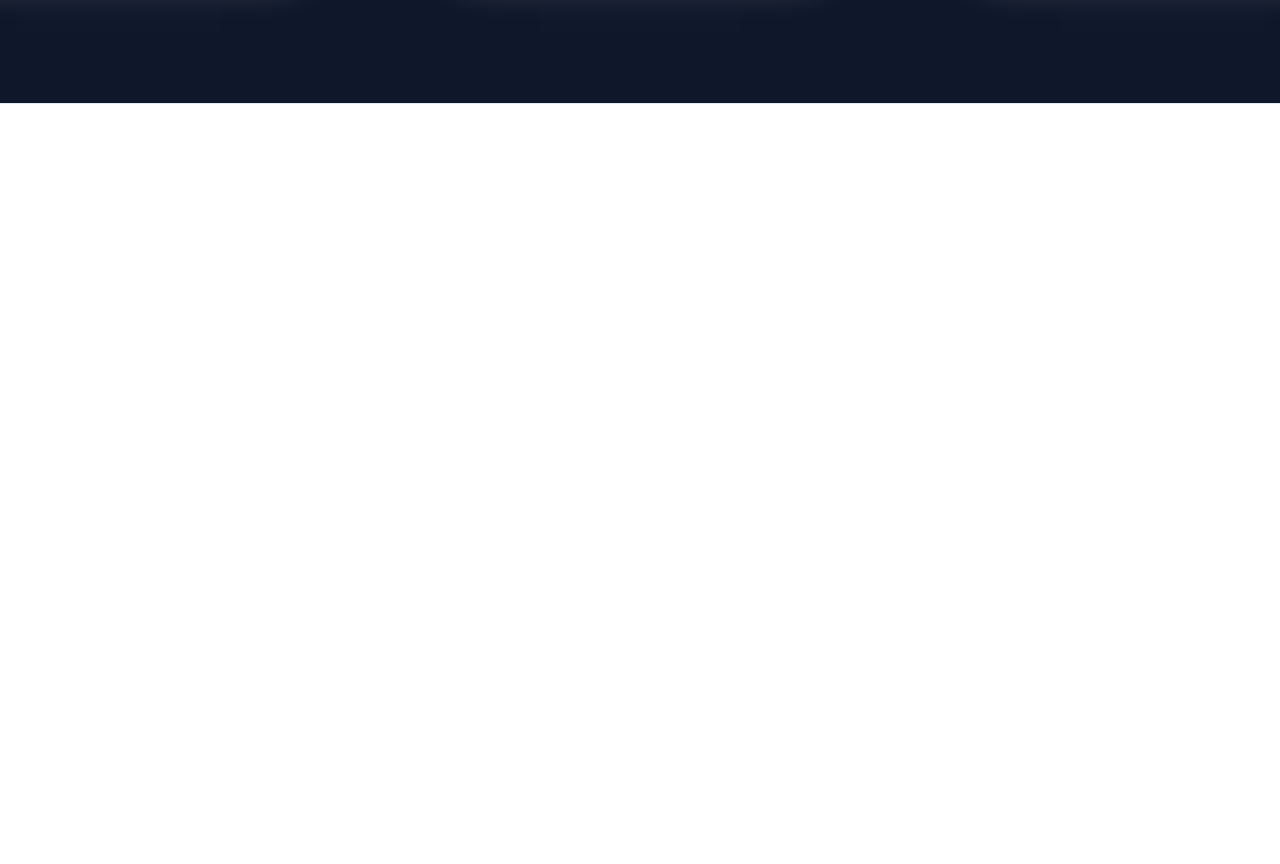
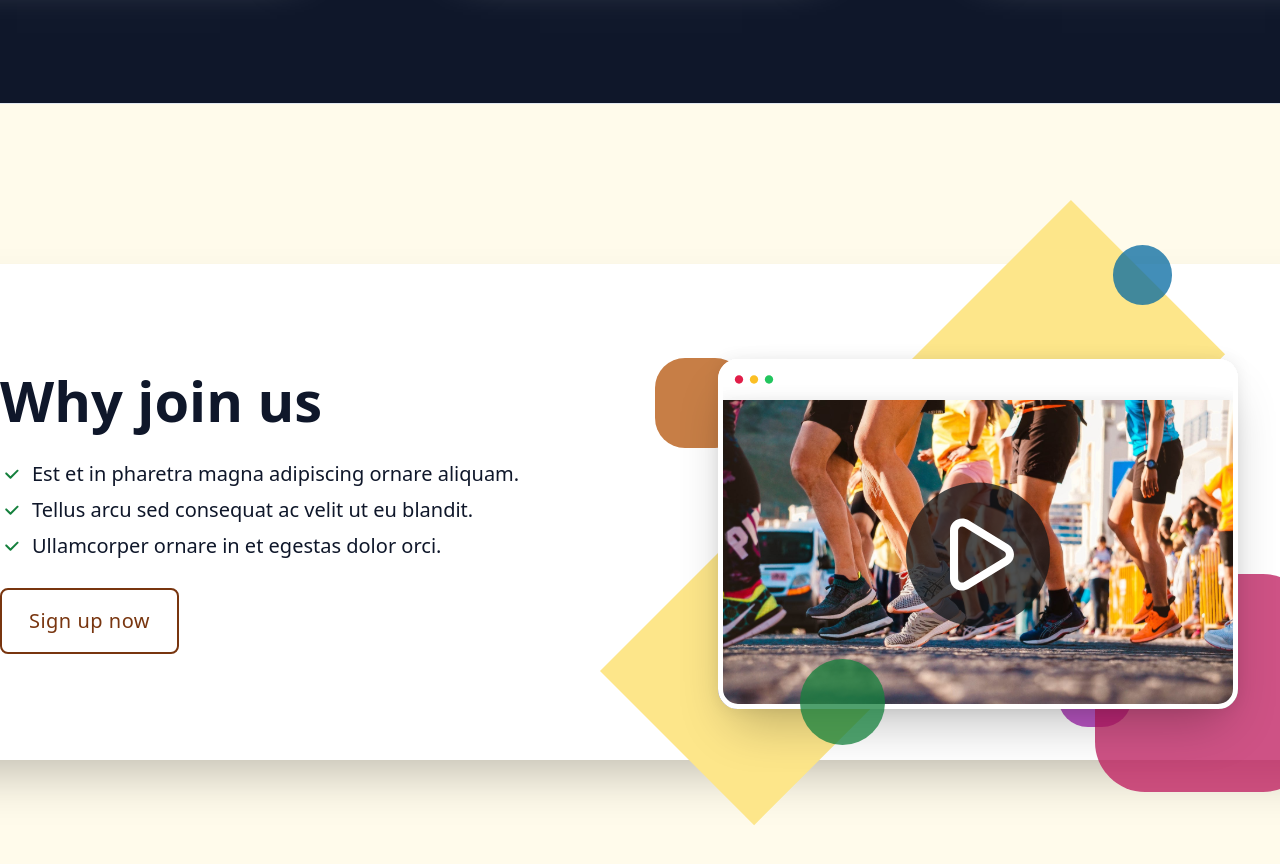
Before and after one commit to furkan-can/tailwindcss-design-challange, a React (Vite) app: page / in a window 1280 px wide. Shown: the part 1773-2637 px from the top of the page. Before the commit the page ends 1877 px from the top, so only its background shows below. Built offline with nearby package versions, Linux system fonts and the light colour scheme.

Commit message:
Added third section

```diff
--- a/src/App.jsx
+++ b/src/App.jsx
@@ -1,14 +1,16 @@
 import './App.css'
 import BestOfBestPage from './view/BestOfBestPage'
 import MainPage from './view/MainPage'
+import WhyJoinPage from './view/WhyJoinPage'
 
 
 function App() {
 
   return (
-    <div className='w-full h-full overflow-auto'>
+    <div className='w-full h-full overflow-auto bg-amber-50'>
       <MainPage />
-      <BestOfBestPage/>
+      <BestOfBestPage />
+      <WhyJoinPage />
     </div>
   )
 }
--- /dev/null
+++ b/src/components/DesktopScreen/DesktopScreen.jsx
@@ -0,0 +1,12 @@
+import video from "../../assets/video.svg"
+import IconComponent from "../IconsComponent/IconComponent ";
+const DesktopScreen = () => {
+    return (
+        <div className="relative h-full w-full">
+            <img className=" z-[1] relative select-none cursor-pointer" src={video} alt="Video" />
+            <IconComponent fill={"z-[2] absolute top-[315px] left-[120px]"} width={85} height={86} iconType={"rectangle28"}></IconComponent>
+        </div>
+    )
+};
+
+export default DesktopScreen;
--- a/src/components/IconsComponent/IconComponent .jsx
+++ b/src/components/IconsComponent/IconComponent .jsx
@@ -41,6 +41,17 @@ const IconComponent = ({ iconType, width, height, fill }) => {
           <svg width={width} height={height} viewBox="0 0 45 45" fill="currentColor" >
             <rect opacity="0.5" x="0.000671387" width="45" height="45" rx="20" fill="#A21CAF" />
           </svg>
+        </div>
+      );
+      break;
+
+    case 'rectangle28':
+      svgCode = (
+        <div className={fill}>
+          <svg width={width} height={height} viewBox="0 0 85 86" fill="currentColor" xmlns="http://www.w3.org/2000/svg">
+            <rect opacity="0.75" width="85" height="86" rx="42.5" fill="#15803D" />
+          </svg>
+
         </div>
       );
       break;
@@ -105,6 +116,39 @@ const IconComponent = ({ iconType, width, height, fill }) => {
       );
       break;
 
+    case 'deco-video':
+      svgCode = (
+        <div className={`${fill} h-[625.24px] relative`}>
+          <div className="Rectangle30 w-[666.28px] h-[217.93px] left-0 top-[471.13px] absolute origin-top-left -rotate-45 bg-amber-200" />
+          <div className="Rectangle29 w-[74px] h-[74px] left-[458px] top-[453.19px] absolute opacity-75 bg-fuchsia-700 rounded-[30px]" />
+          <div className="Rectangle27 w-[90px] h-[90px] left-[55px] top-[158.19px] absolute opacity-75 bg-amber-700 rounded-[30px]" />
+          <div className="Rectangle25 w-[59px] h-[60px] left-[513px] top-[45.19px] absolute opacity-75 bg-sky-700 rounded-[50px]" />
+          <div className="Rectangle26 w-[218px] h-[218px] left-[495px] top-[374.19px] absolute opacity-75 bg-pink-700 rounded-[50px]" />
+        </div>
+      );
+      break;
+
+    case 'icon-thick':
+      svgCode = (
+        <div className={`${fill} self-center`}>
+          <svg width={width} height={height} viewBox="0 0 24 24" fill="none" xmlns="http://www.w3.org/2000/svg">
+            <path d="M10.486 16.7299C10.3547 16.7302 10.2247 16.7045 10.1034 16.6544C9.98204 16.6043 9.87181 16.5307 9.77899 16.4379L5.53699 12.1949C5.44141 12.1027 5.36516 11.9924 5.31266 11.8705C5.26017 11.7485 5.23249 11.6173 5.23125 11.4845C5.23 11.3517 5.25521 11.22 5.3054 11.0971C5.3556 10.9742 5.42977 10.8625 5.52359 10.7685C5.61742 10.6746 5.72902 10.6002 5.85188 10.5499C5.97474 10.4995 6.1064 10.4741 6.23918 10.4752C6.37196 10.4762 6.50319 10.5037 6.62523 10.556C6.74727 10.6083 6.85767 10.6845 6.94999 10.7799L10.485 14.3149L16.85 7.95189C17.0375 7.76425 17.2919 7.65879 17.5571 7.65869C17.8224 7.6586 18.0768 7.76389 18.2645 7.95139C18.4521 8.1389 18.5576 8.39327 18.5577 8.65854C18.5578 8.92381 18.4525 9.17825 18.265 9.36589L11.193 16.4379C11.1002 16.5307 10.9899 16.6043 10.8686 16.6544C10.7473 16.7045 10.6173 16.7302 10.486 16.7299Z" fill="#15803D" />
+          </svg>
+
+        </div>
+      );
+      break;
+
+    case 'icon-circle':
+      svgCode = (
+        <div className={`${fill} self-center`}>
+          <svg width="10" height="11" viewBox="0 0 10 11" fill="none" xmlns="http://www.w3.org/2000/svg">
+            <path d="M5 9.69369C2.69875 9.69369 0.833328 7.82827 0.833328 5.52702C0.833328 3.22577 2.69875 1.36035 5 1.36035C7.30125 1.36035 9.16666 3.22577 9.16666 5.52702C9.16666 7.82827 7.30125 9.69369 5 9.69369Z" fill="currentColor" />
+          </svg>
+        </div>
+      );
+      break;
+
 
 
 
--- /dev/null
+++ b/src/components/ListItem/ListItem.jsx
@@ -0,0 +1,17 @@
+import PropTypes from "prop-types";
+import IconComponent from "../IconsComponent/IconComponent ";
+
+const ListItem = ({ text }) => {
+    return (
+        <div className="ListItemWith justify-center items-center gap-2 inline-flex">
+            <IconComponent iconType={"icon-thick"} fill={"relative"} width={24} height={24}></IconComponent>
+            <div className="Text text-slate-900 text-xl font-normal leading-9">{text}</div>
+        </div>
+    )
+};
+
+ListItem.propTypes = {
+    text: PropTypes.string
+};
+
+export default ListItem;
--- /dev/null
+++ b/src/components/WhyJoinUs/WhyJoinUs.jsx
@@ -0,0 +1,22 @@
+import ListItem from "../ListItem/ListItem";
+import Button from "../Button/Button";
+const WhyJoinUs = () => {
+    return (
+        <div className="Col flex-col justify-start items-start gap-6 inline-flex">
+            <div className="SectionText h-[62px] flex-col justify-start items-start gap-6 flex">
+                <div className="Top self-stretch h-[62px] flex-col justify-start items-start gap-2 flex">
+                    <div className="SecondaryHeadline self-stretch text-slate-900 text-[56px] font-extrabold leading-[61.60px]">Why join us</div>
+                </div>
+            </div>
+            <div className="List w-[520px] flex-col justify-start items-start flex">
+                <ListItem text="Est et in pharetra magna adipiscing ornare aliquam." />
+                <ListItem text="Tellus arcu sed consequat ac velit ut eu blandit." />
+                <ListItem text="Ullamcorper ornare in et egestas dolor orci." />
+            </div>
+            <Button text={"Sign up now"} className={"w-[179px] p-4 px-4 rounded-lg border-2 border-amber-900 text-amber-900 text-xl items-center font-medium leading-normal tracking-wide"} />
+
+        </div>
+    )
+};
+
+export default WhyJoinUs;
--- /dev/null
+++ b/src/view/WhyJoinPage.jsx
@@ -0,0 +1,20 @@
+import WhyJoinUs from "../components/WhyJoinUs/WhyJoinUs"
+// import video from "../assets/video.svg"
+import IconComponent from "../components/IconsComponent/IconComponent "
+import DesktopScreen from "../components/DesktopScreen/DesktopScreen"
+const WhyJoinPage = () => {
+    return (
+        <div className="Section w-full h-[816px]  px-20 py-40 flex-col justify-center items-center inline-flex">
+            <div className="Container  w-[1440px] h-[496px] p-20 bg-white rounded-[30px] shadow-2xl justify-center items-center gap-20 inline-flex">
+                <WhyJoinUs />
+                <IconComponent iconType={"deco-video"} fill={"relative"} />
+                <DesktopScreen />
+
+
+
+            </div>
+        </div>
+    )
+}
+
+export default WhyJoinPage
```
Also changed, not shown: src/assets/screens.png (added), src/assets/video.svg (added).
